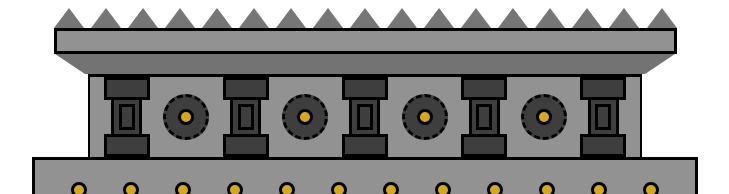
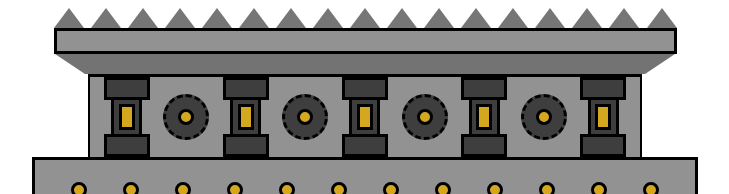
Before and after one commit to jazurdia/cssDraw, a plain HTML site: page index.html in a window 1280 px wide. Shown: the top 194 px of the page, without its empty margins (283-1012 px from the left). Drawn offline with Linux system fonts and the light colour scheme.

Commit message:
final update

```diff
--- a/style.css
+++ b/style.css
@@ -153,7 +153,6 @@ body {
     width: 40px;
     height: 20px;
     background-color: #3f3e3e;
-
     border: black 3px solid;
 }
 
@@ -163,6 +162,7 @@ body {
     background-color: #3f3e3e;
     border-left: black 3px solid;
     border-right: black 3px solid;
+
 
 
     display: flex;
@@ -187,10 +187,9 @@ body {
 .centrocua{
     width: 10px;
     height: 20px;
-    background-color: transparent;
+    background-color: #d3a81e;
     border: 3px solid black;
 }
-
 
 .tri {
     width: 0;
@@ -206,7 +205,6 @@ body {
     border-right: 30px solid transparent;
     border-left: 30px solid transparent;
     border-top: 20px solid #737373;
-
 }
 
 .uptecho{
```
